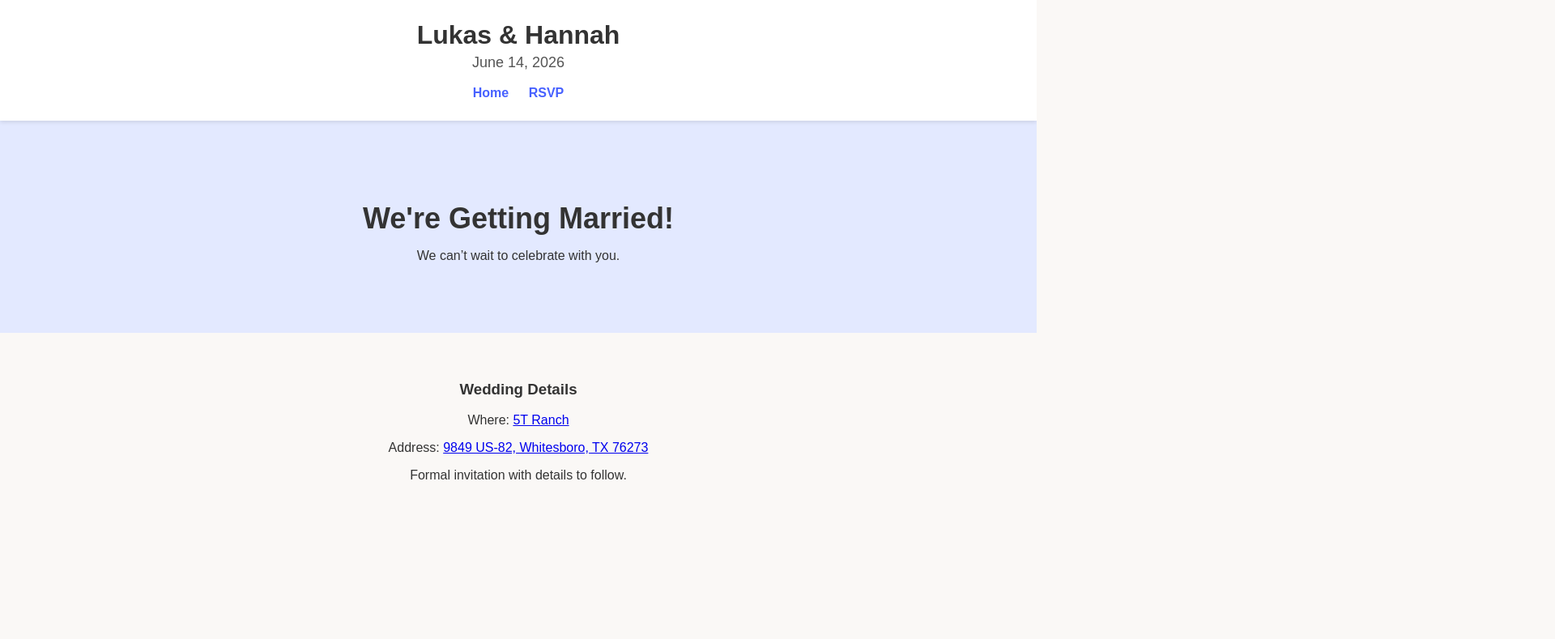
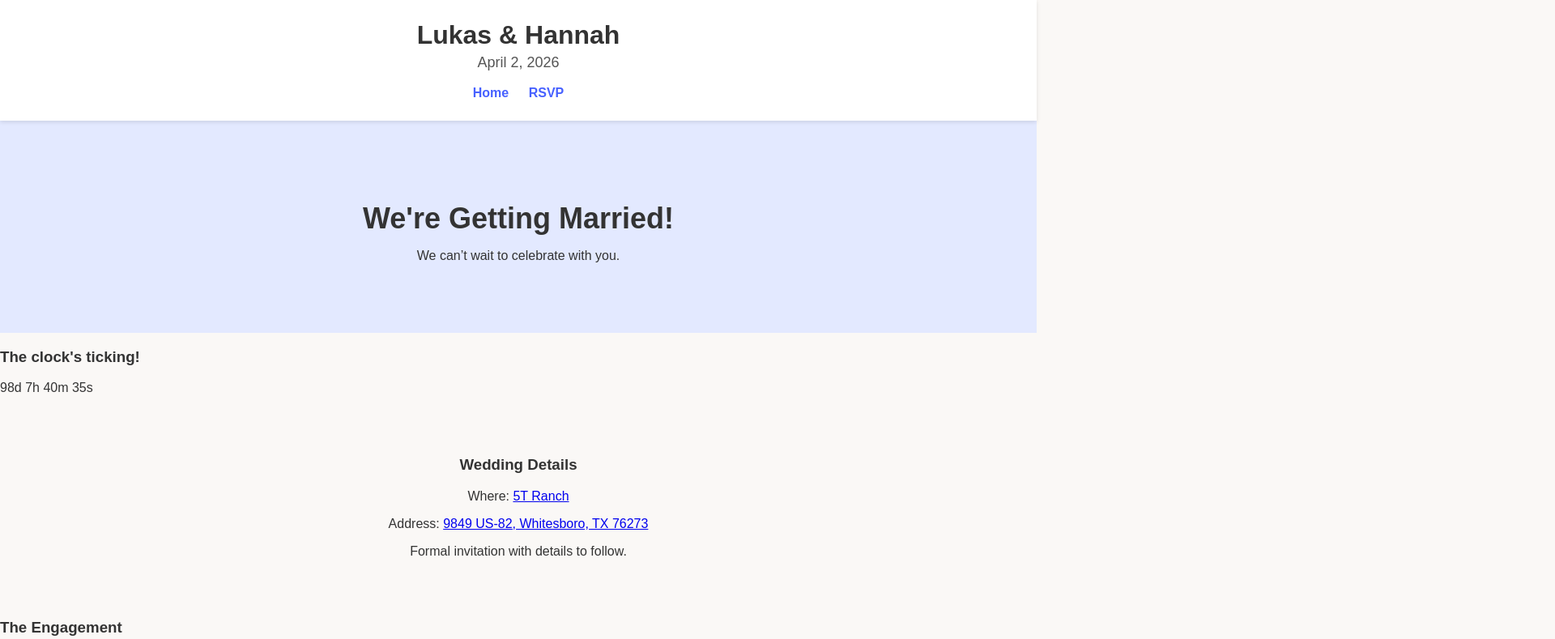
Before and after one commit to SirMagicMan/Wedding, a plain HTML site: page index.html in a window 1280 px wide. Shown: the top 789 px of the page at 81% size, 1920 px wide, since content can reach past the window. Drawn offline with Linux system fonts and the light colour scheme; a web font is replaced by a local one.

Commit message:
Update index.html

```diff
--- a/index.html
+++ b/index.html
@@ -4,30 +4,85 @@
   <meta charset="UTF-8">
   <meta name="viewport" content="width=device-width, initial-scale=1.0">
   <title>Lukas & Hannah — Wedding</title>
+
+  <!-- Fonts -->
+  <link rel="preconnect" href="https://fonts.googleapis.com">
+  <link rel="preconnect" href="https://fonts.gstatic.com" crossorigin>
+  <link href="https://fonts.googleapis.com/css2?family=Delius+Swash+Caps&family=Vibur&display=swap" rel="stylesheet">
+
+  <!-- CSS -->
   <link rel="stylesheet" href="style.css">
 </head>
 <body>
 
+  <div class="container">
+
+    <!-- Header -->
     <header>
       <h1>Lukas & Hannah</h1>
-    <p class="date">June 14, 2026</p>
+      <p class="date">April 2, 2026</p>
       <nav>
         <a href="index.html">Home</a>
         <a href="rsvp.html">RSVP</a>
       </nav>
     </header>
 
+    <!-- Hero Section -->
     <section class="hero">
       <h2>We're Getting Married!</h2>
       <p>We can’t wait to celebrate with you.</p>
     </section>
 
+    <!-- Countdown -->
+    <section class="countdown">
+      <h3>The clock's ticking!</h3>
+      <p id="timer">Loading...</p>
+    </section>
+
+    <!-- Info Section -->
     <section class="info">
       <h3>Wedding Details</h3>
-    <p>Where: <a href="https://5tranchevents.com/">5T Ranch</a></p>
-    <p>Address: <a href="https://www.google.com/maps/dir//The+5T+Ranch+Wedding+and+Event+Center,+9849+US-82,+Whitesboro,+TX+76273/@33.6505479,-97.0052433,17z/data=!4m17!1m7!3m6!1s0x864cf944b0a06aeb:0xc7a6494c075f1535!2sThe+5T+Ranch+Wedding+and+Event+Center!8m2!3d33.6505479!4d-97.0026684!16s%2Fg%2F11y624j54h!4m8!1m0!1m5!1m1!1s0x864cf944b0a06aeb:0xc7a6494c075f1535!2m2!1d-97.0027446!2d33.6505482!3e0?entry=ttu&g_ep=EgoyMDI1MTIwOS4wIKXMDSoASAFQAw%3D%3D">9849 US-82, Whitesboro, TX 76273</a></p>
+      <p>Where: <a href="https://5tranchevents.com/" target="_blank">5T Ranch</a></p>
+      <p>Address: <a href="https://www.google.com/maps/dir//The+5T+Ranch+Wedding+and+Event+Center,+9849+US-82,+Whitesboro,+TX+76273" target="_blank">9849 US-82, Whitesboro, TX 76273</a></p>
       <p>Formal invitation with details to follow.</p>
     </section>
 
+    <!-- Gallery Section -->
+    <section class="gallery">
+      <h3>The Engagement</h3>
+      <div class="photos">
+        <img src="https://raw.githubusercontent.com/SirMagicMan/Wedding/01c58e466dab8285173b54a0c076a380e4b76a7d/images/Hands.jpg" alt="Hands together">
+        <img src="https://raw.githubusercontent.com/SirMagicMan/Wedding/eb666e253bda1fa530b206d1222a28f2823a0b12/images/Knee.jpg" alt="Down on one knee">
+      </div>
+    </section>
+
+  </div>
+
+  <!-- Countdown Script -->
+  <script>
+    const weddingDate = new Date("April 2, 2026 16:00:00").getTime();
+    const timer = document.getElementById("timer");
+
+    function updateCountdown() {
+      const now = new Date().getTime();
+      const distance = weddingDate - now;
+
+      if (distance < 0) {
+        timer.innerHTML = "We’re Married!";
+        clearInterval(interval);
+        return;
+      }
+
+      const days = Math.floor(distance / (1000 * 60 * 60 * 24));
+      const hours = Math.floor((distance % (1000 * 60 * 60 * 24)) / (1000*60*60));
+      const minutes = Math.floor((distance % (1000 * 60 * 60)) / (1000*60));
+      const seconds = Math.floor((distance % (1000 * 60)) / 1000);
+
+      timer.innerHTML = `${days}d ${hours}h ${minutes}m ${seconds}s`;
+    }
+
+    updateCountdown();
+    const interval = setInterval(updateCountdown, 1000);
+  </script>
 </body>
 </html>
```
Lines whose indentation alone changed are shown as unchanged.
